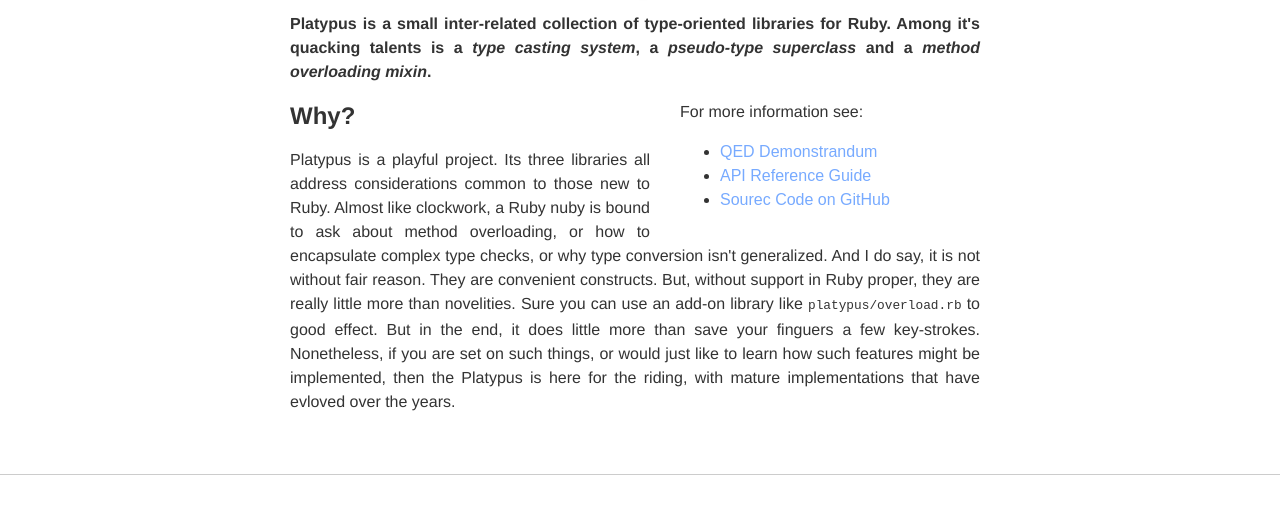
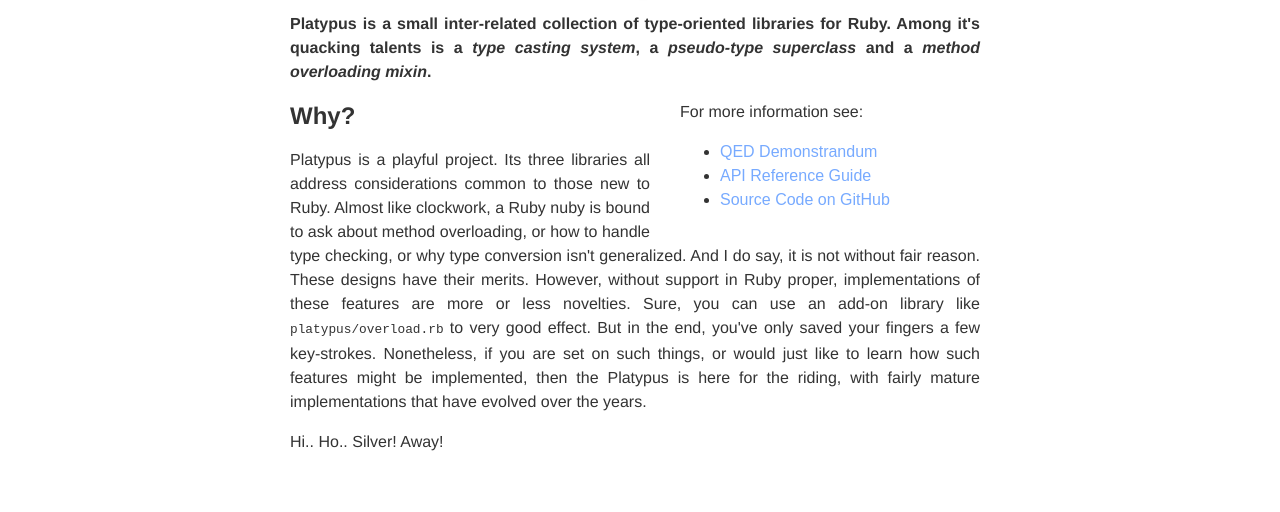
Before and after one commit to rubyworks/platypus, a plain HTML site: page site/index.html in a window 1280 px wide. Shown: the part 433-945 px from the top of the page. Drawn offline with Linux system fonts and the light colour scheme.

Commit message:
admin: one more time on the website

```diff
--- a/site/index.html
+++ b/site/index.html
@@ -54,7 +54,7 @@
       <ul>
         <li><a href="docs/qed/index.html">QED Demonstrandum</a></li>
         <li><a href="docs/api/index.html">API Reference Guide</a></li>
-        <li><a href="http://github.com/rubyworks/platypus">Sourec Code on GitHub</a></li>
+        <li><a href="http://github.com/rubyworks/platypus">Source Code on GitHub</a></li>
       </ul>
     </p>
     </div>
@@ -63,16 +63,17 @@
 
     <p>Platypus is a playful project. Its three libraries all address considerations
     common to those new to Ruby. Almost like clockwork, a Ruby nuby
-    is bound to ask about method overloading, or how to encapsulate complex type
-    checks, or why type conversion isn't generalized. And I do say, it is not without fair
-    reason. They are convenient constructs. But, without support in Ruby proper,
-    they are really little more than novelities. Sure you can use an add-on library
-    like <code>platypus/overload.rb</code> to good effect. But in the end,
-    it does little more than save your finguers a few key-strokes. Nonetheless,
-    if you are set on such things, or would just like to learn how such features
-    might be implemented, then the Platypus is here for the riding, with mature
-    implementations that have evloved over the years.</p>
+    is bound to ask about method overloading, or how to handle type checking, or
+    why type conversion isn't generalized. And I do say, it is not without fair
+    reason. These designs have their merits. However, without support in Ruby proper,
+    implementations of these features are more or less novelties. Sure, you can
+    use an add-on library like <code>platypus/overload.rb</code> to very good
+    effect. But in the end, you've only saved your fingers a few key-strokes.
+    Nonetheless, if you are set on such things, or would just like to learn how
+    such features might be implemented, then the Platypus is here for the riding,
+    with fairly mature implementations that have evolved over the years.</p>
 
+    <p>Hi.. Ho.. Silver! Away!</p>
     <br/>
   </div>
 
```
Also changed, not shown: 6 other files.
